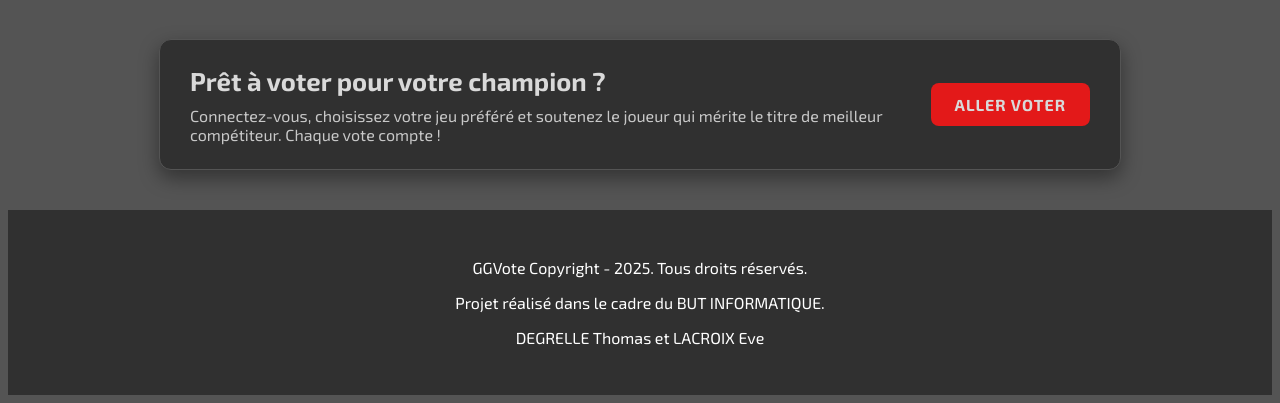
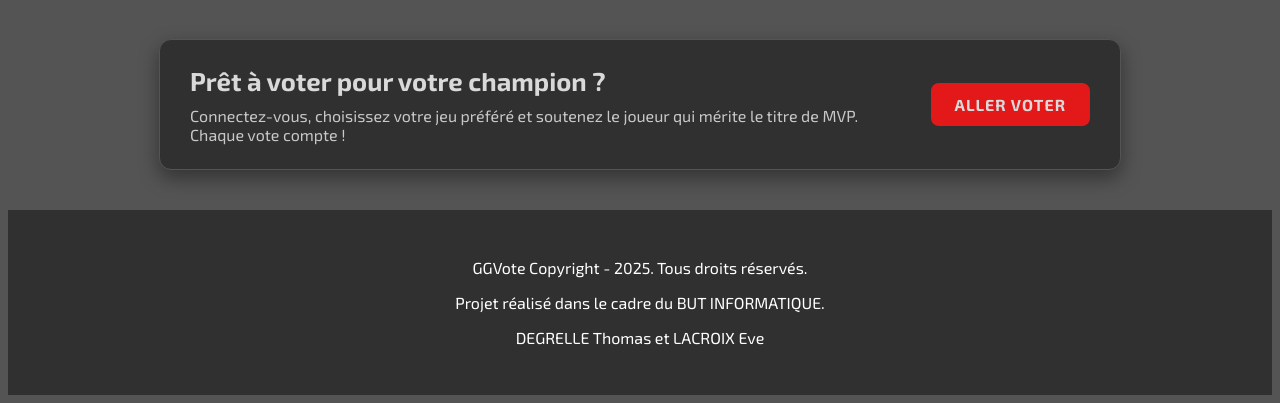
Before and after one commit to Kurakush/GGVote, a PHP site: page / in a window 1280 px wide. Shown: the part 2165-2568 px from the top of the page. Run offline with PHP 8.4, Linux system fonts and the light colour scheme; a user stored in the database is signed in.

Commit message:
changement de syntaxe

```diff
--- a/index.php
+++ b/index.php
@@ -88,7 +88,7 @@ require('header.php');
         <h2>Prêt à voter pour votre champion ?</h2>
         <p>
             Connectez-vous, choisissez votre jeu préféré et soutenez le joueur
-            qui mérite le titre de meilleur compétiteur. Chaque vote compte&nbsp;!
+            qui mérite le titre de MVP. Chaque vote compte&nbsp;!
         </p>
     </div>
     <a href="voter.php" class="cta-vote-btn">Aller voter</a>
```
